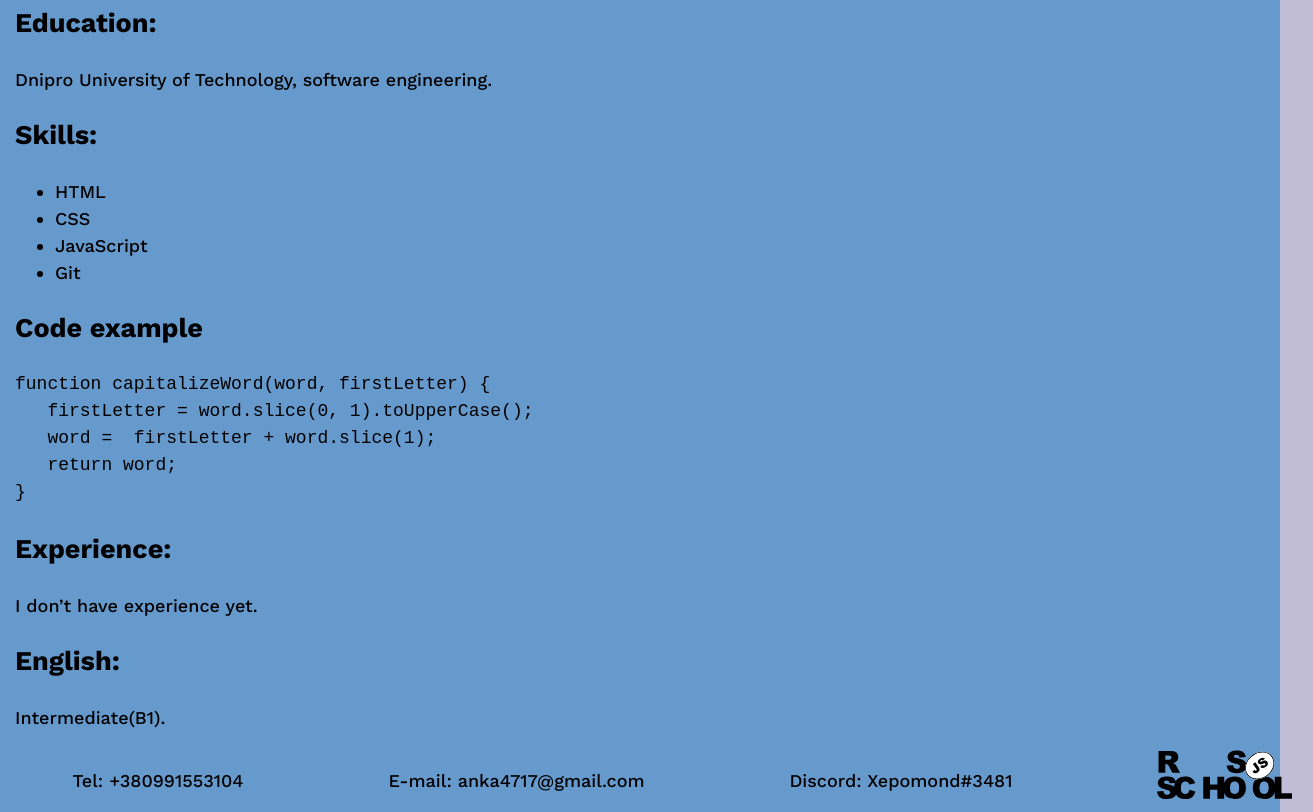
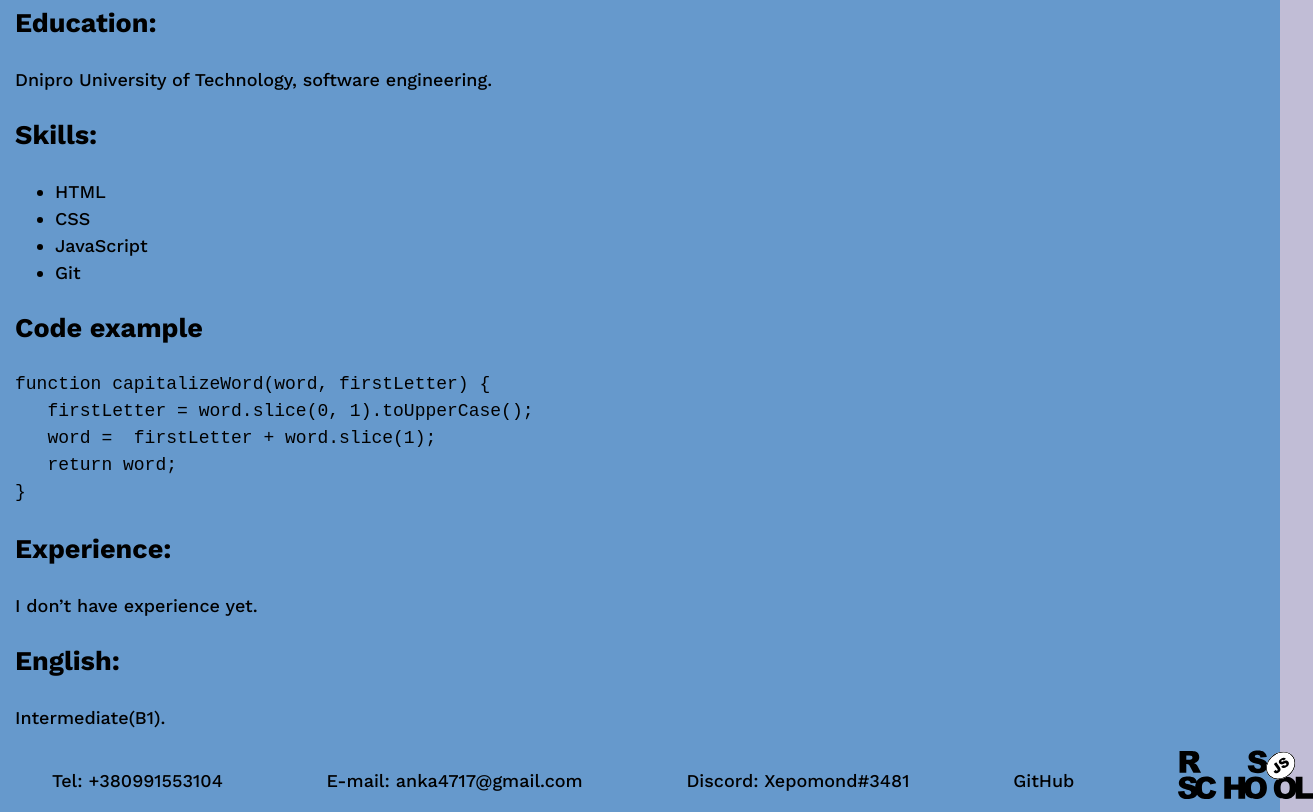
Before and after one commit to xepomond/rsschool-cv-old, a plain HTML site: page index.html in a window 1280 px wide. Shown: the part 582-1394 px from the top of the page, 1313 px wide, since content can reach past the window. Drawn offline with nearby package versions, Linux system fonts and the light colour scheme.

Commit message:
fix: fix validate, add github url

```diff
--- a/index.html
+++ b/index.html
@@ -84,15 +84,17 @@
 
    <footer class="footer">
       <div class="container">
-         <section class="section-footer">
-            <section class="section-footer__contacts" id="contacts">
+         <div class="section-footer">
+            <div class="section-footer__contacts" id="contacts">
                <p>Tel: +380991553104</p>
                <p>E-mail: anka4717@gmail.com</p>
                <p>Discord: Xepomond#3481</p>
+               <p><a class="section-footer__git" href="https://github.com/xepomond">GitHub</a></p>
                   <a class="section-footer__school" href="https://rs.school/js/" target="_blank">
-               <img src="./assets/img/rs_school_js.svg" alt="logo RSSchool"></img>
+               <img src="./assets/img/rs_school_js.svg" alt="logo RSSchool">
                   </a>
-         </section>
+            </div>
+         </div>
       </div>
    </footer>
 </body>
--- a/style.css
+++ b/style.css
@@ -129,3 +129,15 @@ main {
    width: 50px;
    height: 50px;
  }
+
+
+ .section-footer__git {
+    text-decoration: none;
+    color: #000000
+ }
+
+
+ .section-footer__git:hover {
+   text-decoration: none;
+   color: #ffffff;
+}
```
